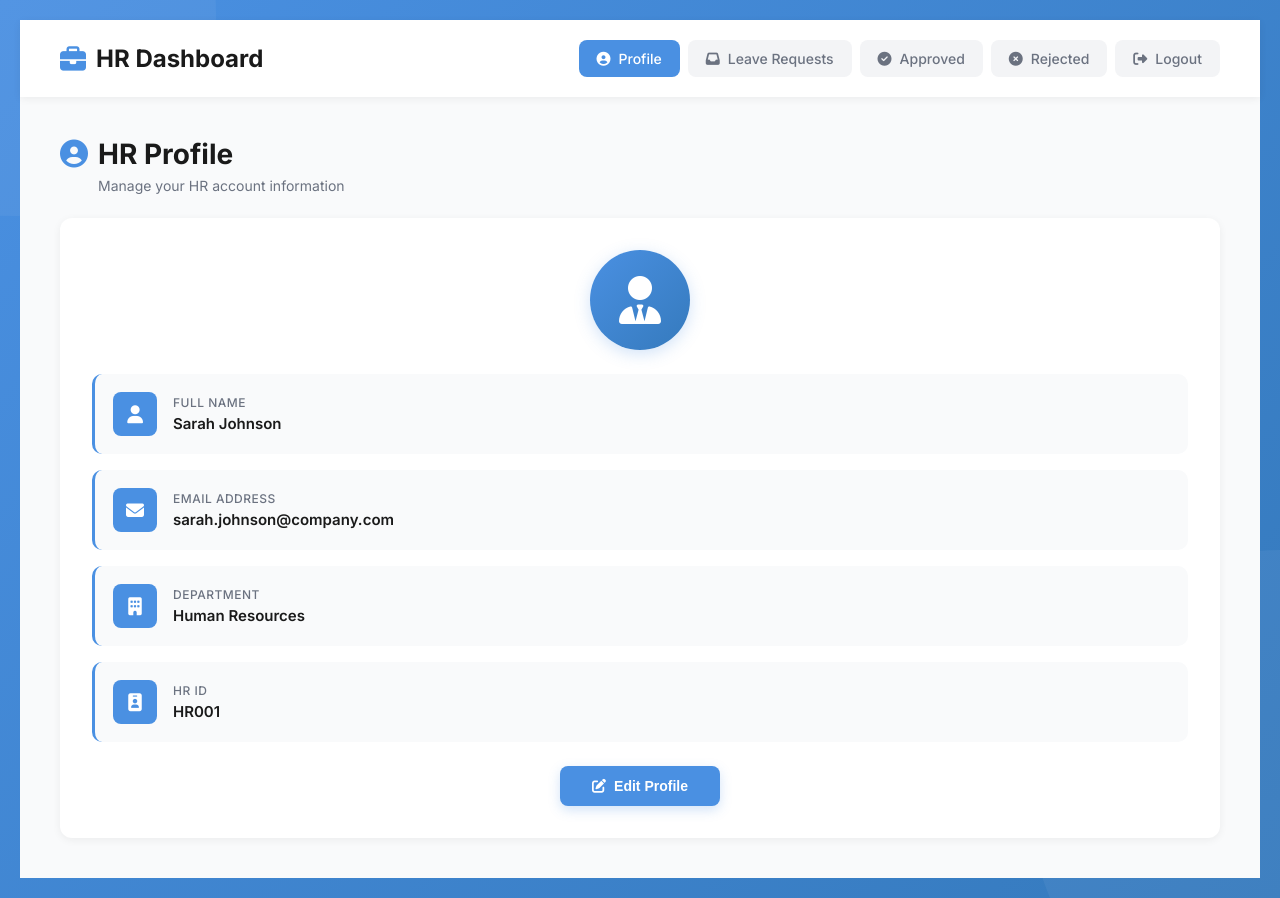
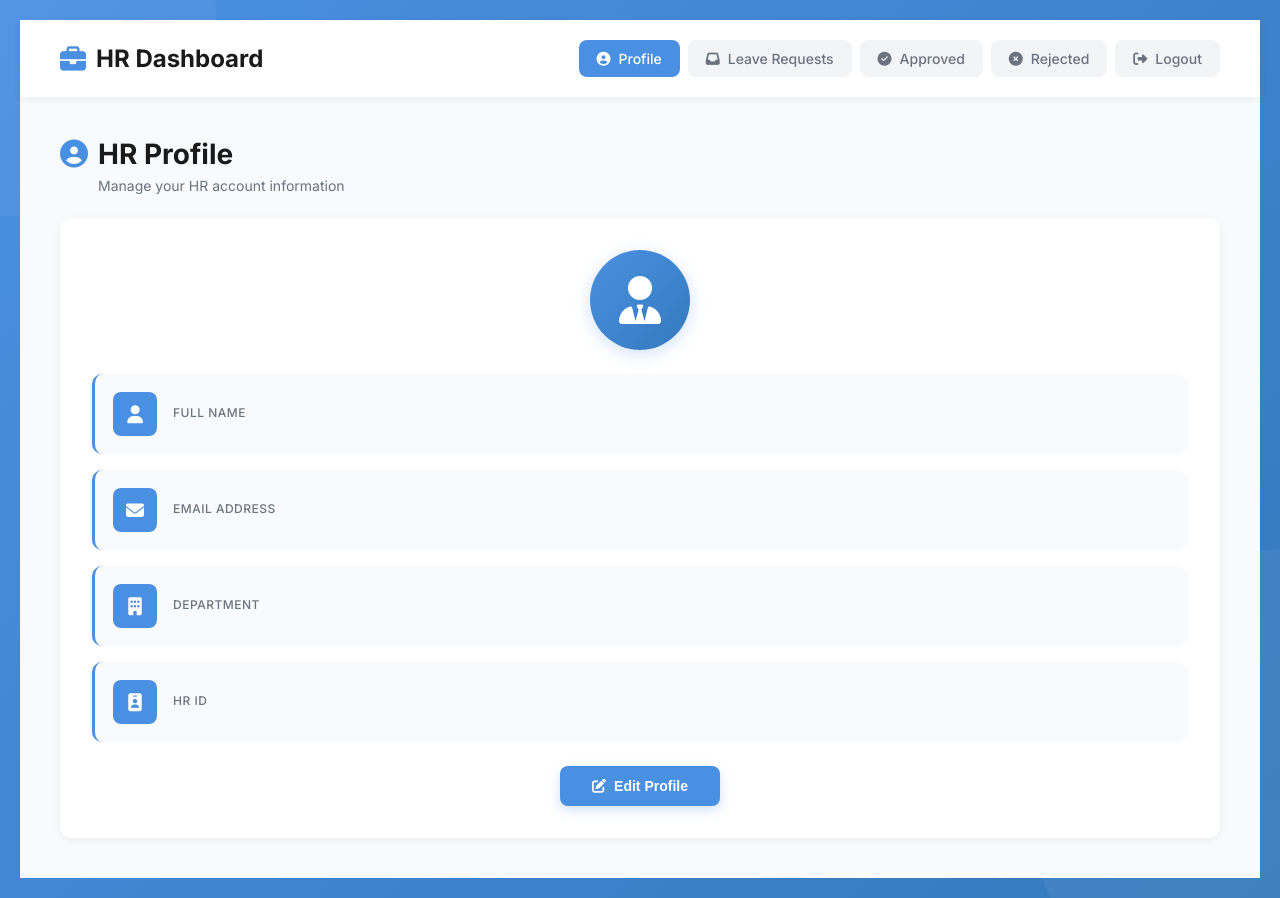
Before and after one commit to Busted-pinch/Leave_Management_System, a FastAPI app: template LMS/app/templates/hr_dashboard.html in a window 1280 px wide. Run offline with FastAPI, Linux system fonts and the light colour scheme; the template is opened without the code that fills it, so the values that code supplies are empty.

Commit message:
Update hr_dashboard.html

```diff
--- a/LMS/app/templates/hr_dashboard.html
+++ b/LMS/app/templates/hr_dashboard.html
@@ -244,7 +244,6 @@
     </style>
 </head>
 <body>
-    <!-- Animated Background -->
     <div class="animated-bg">
         <div class="circle circle-1"></div>
         <div class="circle circle-2"></div>
@@ -252,7 +251,6 @@
         <div class="circle circle-4"></div>
     </div>
 
-    <!-- HR Dashboard -->
     <div class="dashboard-container">
         <nav class="navbar">
             <div class="navbar-brand">
@@ -284,7 +282,6 @@
         </nav>
 
         <div class="dashboard-content">
-            <!-- Profile Section -->
             <div id="hrProfileSection" class="page-section active">
                 <div class="section-header">
                     <h2><i class="fas fa-user-circle"></i> HR Profile</h2>
@@ -299,28 +296,28 @@
                             <div class="info-icon"><i class="fas fa-user"></i></div>
                             <div class="info-content">
                                 <span class="info-label">Full Name</span>
-                                <span class="info-value">Sarah Johnson</span>
+                                <span class="info-value" id="hrName"></span>
                             </div>
                         </div>
                         <div class="info-row">
                             <div class="info-icon"><i class="fas fa-envelope"></i></div>
                             <div class="info-content">
                                 <span class="info-label">Email Address</span>
-                                <span class="info-value">sarah.johnson@company.com</span>
+                                <span class="info-value" id="hrEmail"></span>
                             </div>
                         </div>
                         <div class="info-row">
                             <div class="info-icon"><i class="fas fa-building"></i></div>
                             <div class="info-content">
                                 <span class="info-label">Department</span>
-                                <span class="info-value">Human Resources</span>
+                                <span class="info-value" id="hrDepartment"></span>
                             </div>
                         </div>
                         <div class="info-row">
                             <div class="info-icon"><i class="fas fa-id-badge"></i></div>
                             <div class="info-content">
                                 <span class="info-label">HR ID</span>
-                                <span class="info-value">HR001</span>
+                                <span class="info-value" id="hrId"></span>
                             </div>
                         </div>
                     </div>
@@ -331,20 +328,18 @@
                 </div>
             </div>
 
-            <!-- Leave Requests Section -->
             <div id="hrRequestsSection" class="page-section">
                 <div class="section-header">
                     <h2><i class="fas fa-inbox"></i> Leave Requests</h2>
                     <p>Review and manage pending leave applications</p>
                 </div>
 
-                <!-- Statistics Cards -->
                 <div class="stats-grid">
                     <div class="stat-card pending">
                         <div class="stat-icon">
                             <i class="fas fa-hourglass-half"></i>
                         </div>
-                        <div class="stat-value" id="pendingCount">3</div>
+                        <div class="stat-value" id="pendingCount">0</div>
                         <div class="stat-label">Pending Requests</div>
                     </div>
                     <div class="stat-card approved">
@@ -364,11 +359,9 @@
                 </div>
 
                 <div class="leave-cards" id="pendingLeaveCards">
-                    <!-- Pending leave requests will be displayed here -->
-                </div>
+                    </div>
             </div>
 
-            <!-- Approved Leaves Section -->
             <div id="hrApprovedSection" class="page-section">
                 <div class="section-header">
                     <h2><i class="fas fa-check-circle"></i> Approved Leaves</h2>
@@ -376,11 +369,9 @@
                 </div>
 
                 <div class="leave-cards" id="approvedLeaveCards">
-                    <!-- Approved leave requests will be displayed here -->
-                </div>
+                    </div>
             </div>
 
-            <!-- Rejected Leaves Section -->
             <div id="hrRejectedSection" class="page-section">
                 <div class="section-header">
                     <h2><i class="fas fa-times-circle"></i> Rejected Leaves</h2>
@@ -388,52 +379,14 @@
                 </div>
 
                 <div class="leave-cards" id="rejectedLeaveCards">
-                    <!-- Rejected leave requests will be displayed here -->
-                </div>
+                    </div>
             </div>
         </div>
     </div>
 
     <script>
-        // Sample leave data - In production, this would come from backend API
-        let leaveRequests = [
-            {
-                id: 1,
-                employeeName: "John Doe",
-                department: "Information Technology",
-                leaveTitle: "Medical Leave",
-                startDate: "2025-10-15",
-                endDate: "2025-10-17",
-                days: 3,
-                description: "Need to undergo medical checkup and treatment. Doctor's appointment scheduled.",
-                status: "pending",
-                icon: "fas fa-hospital"
-            },
-            {
-                id: 2,
-                employeeName: "Emily Smith",
-                department: "Marketing",
-                leaveTitle: "Annual Vacation",
-                startDate: "2025-11-01",
-                endDate: "2025-11-10",
-                days: 10,
-                description: "Planning a family vacation. All pending work will be completed before departure.",
-                status: "pending",
-                icon: "fas fa-umbrella-beach"
-            },
-            {
-                id: 3,
-                employeeName: "Michael Brown",
-                department: "Finance",
-                leaveTitle: "Personal Leave",
-                startDate: "2025-10-20",
-                endDate: "2025-10-22",
-                days: 3,
-                description: "Need to attend to personal matters. Will be available on phone for urgent issues.",
-                status: "pending",
-                icon: "fas fa-user"
-            }
-        ];
+        // data to be fetched dynamically
+        let leaveRequests = [];
 
         // Initialize dashboard on load
         document.addEventListener('DOMContentLoaded', function() {
```
